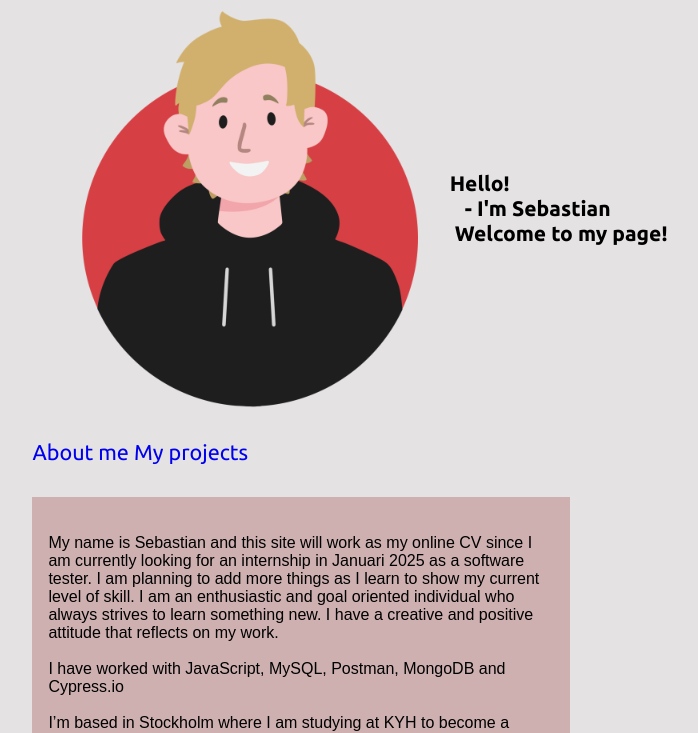
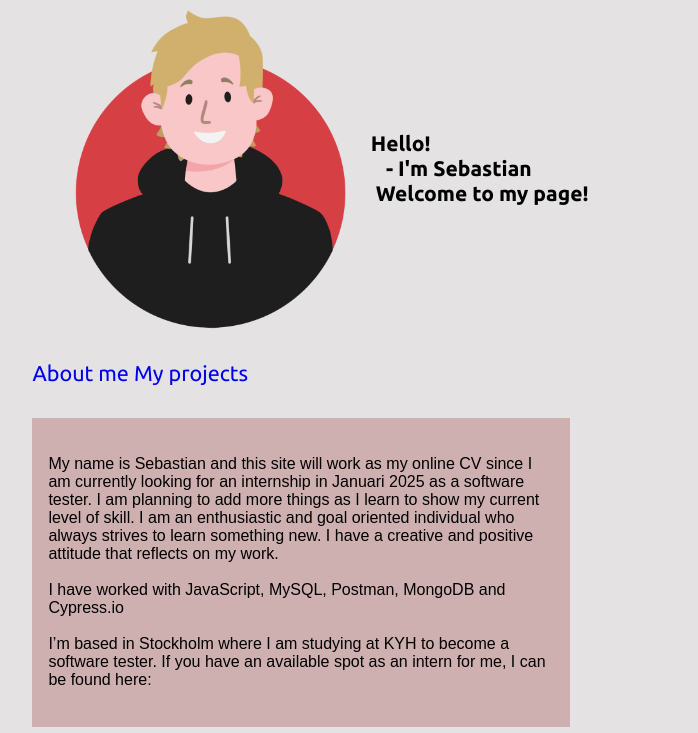
Before and after one commit to xfekke/online-cv, a website with bundled scripts: page index.html in a window 1280 px wide. Shown: the top 733 px of the page, without its empty margins (102-800 px from the left). Built offline with nearby package versions, Linux system fonts and the light colour scheme; a web font is replaced by a local one.

Commit message:
Update style.css

```diff
--- a/public/css/style.css
+++ b/public/css/style.css
@@ -64,7 +64,7 @@ h4 {
 }
 
 .avatar {
-  width: 400px;
+  width: 38%;
   height: auto;
   margin-left: 17%;
 }
```
